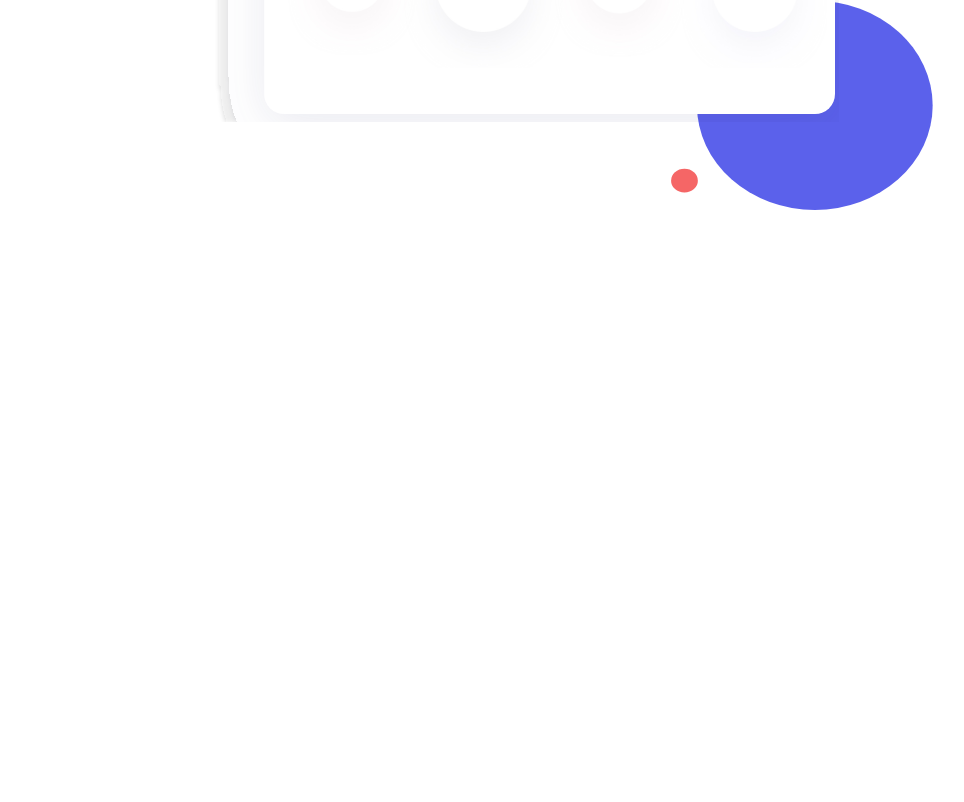
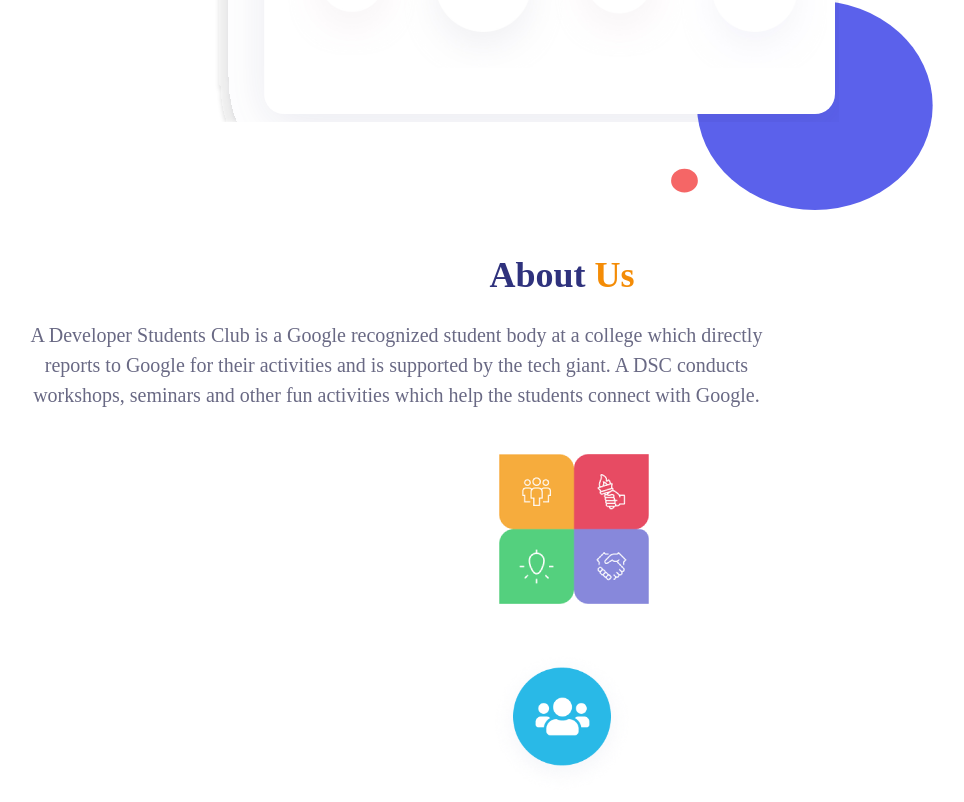
Before and after one commit to gdgcloudkol/gdgcloudkol.github.io, a React (Create React App) app in the folder client/: page / in a window 1280 px wide. Shown: the part 982-1784 px from the top of the page, without its empty margins (78-1042 px from the left). Before the commit the page ends 1196 px from the top, so only its background shows below. Built offline with nearby package versions, Linux system fonts and the light colour scheme.

Commit message:
aboutsection initialized

```diff
--- a/client/src/App.tsx
+++ b/client/src/App.tsx
@@ -1,5 +1,6 @@
 import React from 'react';
 import './App.css';
+import AboutUs from './Pages/AboutUs/AboutUs';
 import FeatureEvents from './Pages/FeatureEvents/FeatureEvents';
 import OurPartners from './Pages/OurPartners/OurPartners';
 
@@ -15,6 +16,9 @@
       <div className="container">
         <OurPartners />
       </div>
+      <div className='container'>
+        <AboutUs />
+      </div>
     </div>
   );
 }
--- /dev/null
+++ b/client/src/Pages/AboutUs/AboutUs.css
@@ -0,0 +1,32 @@
+.heading{
+    font-family: 'Poppins';
+    font-style: normal;
+    font-weight: 700;
+    font-size: 36px;
+    /* line-height: 150%; */
+    color: #2F327D;
+}
+.aboutContainer{
+    display: flex;
+    flex-direction: row;
+}
+.about{
+font-family: 'Poppins';
+font-style: normal;
+font-weight: 350;
+font-size: 20px;
+width: 70%;
+line-height: 150%;
+text-align: center;
+color: #696984;
+}
+.dropdcontainer{
+    display: flex;
+    flex-direction: row;
+    position: absolute;
+    /* width: 1332px;
+    height: 452px; */
+    background: #FFFFFF;
+    box-shadow: 0px 4px 4px rgba(0, 0, 0, 0.25);
+    border-radius: 20px;
+}
--- /dev/null
+++ b/client/src/Pages/AboutUs/AboutUs.tsx
@@ -0,0 +1,38 @@
+import { Box, Container } from '@mui/material'
+import './AboutUs.css'
+import aboutIcon from '../../img/aboutIcon.png'
+import communityIcon from '../../img/community.png'
+
+
+function AboutUs() {
+  return (
+    <Container sx={{mt: 5}}>
+        <h1 className='heading'>About<span> Us</span></h1>
+        <Container className='headerContainer aboutContainer'  sx={{mb: 5}} >
+            <div className="about">
+                <p>A Developer Students Club is a Google recognized student body at a college which directly reports to Google for their activities and is supported by the tech giant. A DSC conducts workshops, seminars and other fun activities which help the students connect with Google.
+                </p>
+            </div>
+            <Box
+            component= 'img'
+            src={aboutIcon}
+            sx={{ width: 150, height: 150}}
+            ml={3}
+            mt={3}
+            />
+        </Container>
+        <Container>
+            <Box
+              component= 'img'
+              src={communityIcon}
+              sx={{ width: 150, height: 150}}
+            />
+
+
+        </Container>
+
+    </Container>
+  )
+}
+
+export default AboutUs
```
Also changed, not shown: client/src/img/aboutIcon.png (added), client/src/img/community.png (added). Lines whose indentation alone changed are shown as unchanged.
